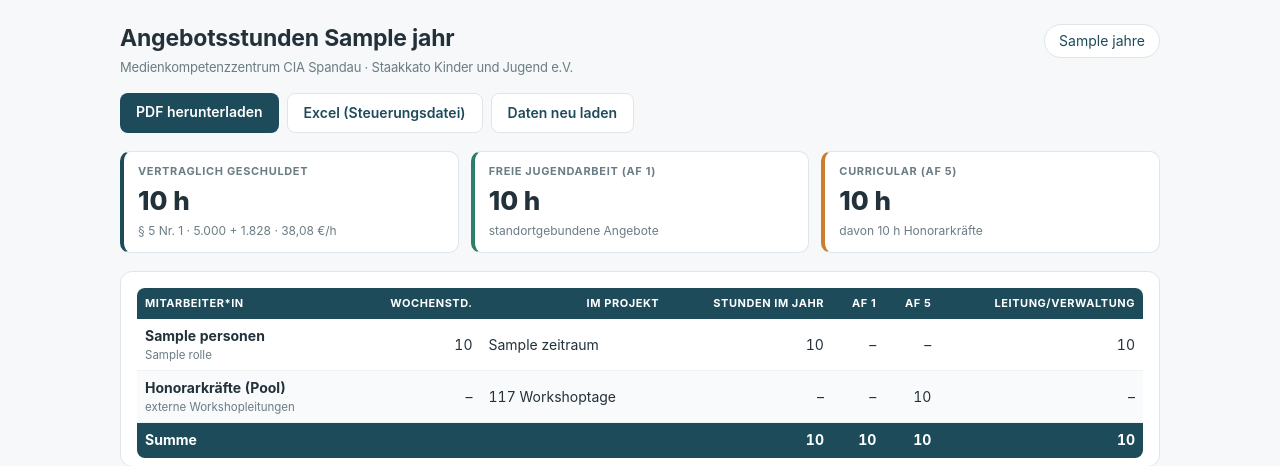
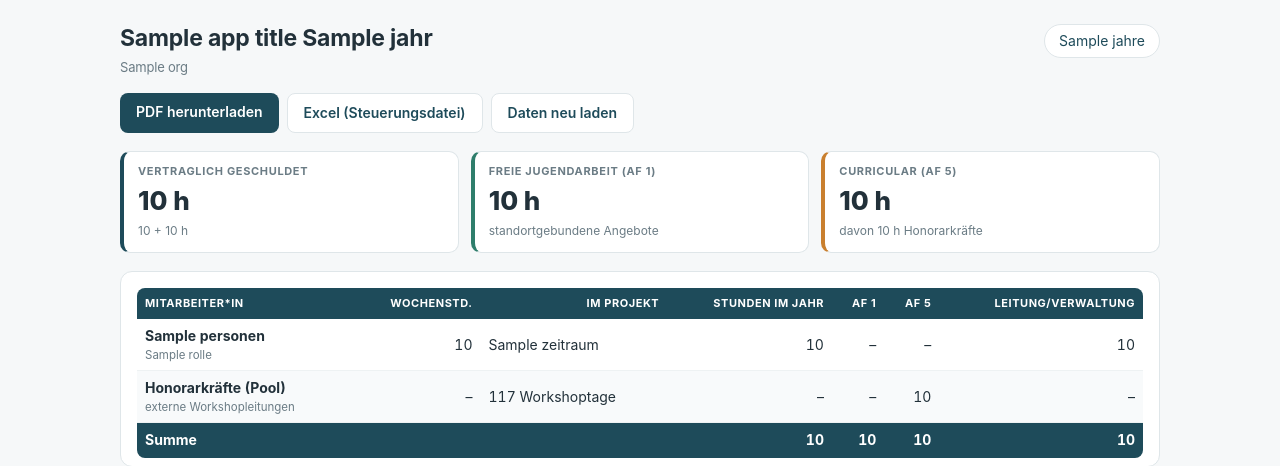
Before and after one commit to mekotools/angebotsstunden-cia, a FastAPI app: template templates/index.html in a window 1280 px wide. Shown: the top 466 px of the page. Run offline with FastAPI, Linux system fonts and the light colour scheme; the template is opened without the code that fills it: most values are stand-ins (such as "Sample title", 1, 10 or a date in 2020).

Commit message:
Konfigurierbarer Titel/Organisation, Sollwerte aus der Steuerungsdatei

```diff
--- a/app.py
+++ b/app.py
@@ -28,6 +28,8 @@ NC_PATH = os.environ.get(
     "NC_PATH", "1 Team CIA/Finanzierung CIA/Angebotsstunden-CIA-Modell.xlsx")
 LOCAL_FILE = os.environ.get("LOCAL_FILE", "")
 CACHE_SECONDS = int(os.environ.get("CACHE_SECONDS", "300"))
+APP_TITLE = os.environ.get("APP_TITLE", "Angebotsstunden")
+ORG = os.environ.get("ORG", "Medienkompetenzzentrum CIA Spandau")
 
 _lock = threading.Lock()
 _cache: dict = {"bytes": None, "ts": 0.0, "stand": "", "quelle": ""}
@@ -84,13 +86,14 @@ def index(request: Request, jahr: int = 2026, refresh: int = 0):
         "m": model["jahre"][jahr], "jahr": jahr,
         "jahre": sorted(model["jahre"]), "arbeitstage": model["arbeitstage"],
         "wochen": model["wochen"], "stand": c["stand"], "quelle": c["quelle"],
+        "app_title": APP_TITLE, "org": ORG,
     })
 
 
 @app.get("/export.pdf")
 def export_pdf():
     model, c = _model()
-    data = report.build(model, c["stand"])
+    data = report.build(model, c["stand"], ORG)
     return Response(data, media_type="application/pdf", headers={
         "Content-Disposition": 'inline; filename="Angebotsstunden-CIA.pdf"'})
 
--- a/report.py
+++ b/report.py
@@ -153,7 +153,7 @@ def _balken(pdf, m, y):
     return y + 5
 
 
-def build(model: dict, stand: str) -> bytes:
+def build(model: dict, stand: str, org: str = "Medienkompetenzzentrum") -> bytes:
     pdf = PDF(orientation="P", unit="mm", format="A4")
     pdf.add_font("D", "", FONT)
     pdf.add_font("D", "B", FONTB)
@@ -164,7 +164,7 @@ def build(model: dict, stand: str) -> bytes:
         m = model["jahre"][jahr]
         pdf.add_page()
         pdf.set_font("D", "B", 7.2); pdf.set_text_color(*PETROL)
-        pdf.set_xy(16, 10); pdf.cell(100, 3.6, "MEDIENKOMPETENZZENTRUM CIA SPANDAU")
+        pdf.set_xy(16, 10); pdf.cell(100, 3.6, org.upper()[:48])
         pdf.set_font("D", "", 7.2); pdf.set_text_color(*MUTED)
         pdf.set_xy(120, 10); pdf.cell(74, 3.6, "Staakkato Kinder und Jugend e.V.", align="R")
         pdf.set_draw_color(214, 221, 224); pdf.set_line_width(0.3); pdf.line(16, 15, 194, 15)
@@ -173,12 +173,12 @@ def build(model: dict, stand: str) -> bytes:
         pdf.set_font("D", "B", 11); pdf.set_text_color(*accent)
         pdf.set_xy(148, 22.5); pdf.cell(30, 5, marker, align="R")
         pdf.set_font("D", "", 9.4); pdf.set_text_color(*MUTED)
-        pdf.set_xy(16, 30); pdf.cell(178, 4, "Wer arbeitet wie viel woran — Aufstellung für das Jugendamt Spandau")
+        pdf.set_xy(16, 30); pdf.cell(178, 4, "Wer arbeitet wie viel woran — Aufstellung für das Jugendamt")
         pdf.line(16, 35, 194, 35)
 
         soll = m["soll"]
         _kpi(pdf, 16, 38.5, 57, "VERTRAGLICH GESCHULDET", f"{fmt(soll['ges'])} h",
-             "§ 5 Nr. 1 · 5.000 + 1.828 · 38,08 €/h")
+             f"{fmt(soll['af1'])} + {fmt(soll['af5'])} h")
         _kpi(pdf, 75.5, 38.5, 57, "FREIE JUGENDARBEIT (AF 1)", f"{fmt(soll['af1'])} h",
              "standortgebundene Angebote")
         _kpi(pdf, 135, 38.5, 57, "CURRICULAR (AF 5)", f"{fmt(soll['af5'])} h",
--- a/templates/index.html
+++ b/templates/index.html
@@ -3,7 +3,7 @@
 <head>
 <meta charset="utf-8">
 <meta name="viewport" content="width=device-width, initial-scale=1">
-<title>Angebotsstunden CIA Spandau · {{ jahr }}</title>
+<title>{{ app_title }} · {{ org }} · {{ jahr }}</title>
 <style>
   :root{
     --petrol:#1e4b5a; --green:#2e7d6b; --amber:#c97f2e; --sand:#e2a864;
@@ -66,8 +66,8 @@
 <body>
 <div class="wrap">
   <header>
-    <h1>Angebotsstunden {{ jahr }}
-      <small>Medienkompetenzzentrum CIA Spandau · Staakkato Kinder und Jugend e.V.</small>
+    <h1>{{ app_title }} {{ jahr }}
+      <small>{{ org }}</small>
     </h1>
     <nav class="tabs">
       {% for j in jahre %}<a href="/?jahr={{ j }}" class="{{ 'on' if j == jahr else '' }}">{{ j }}</a>{% endfor %}
@@ -83,7 +83,7 @@
   <section class="kpis">
     <div class="kpi"><div class="l">Vertraglich geschuldet</div>
       <div class="v">{{ m.soll.ges|de }} h</div>
-      <div class="s">§ 5 Nr. 1 · 5.000 + 1.828 · 38,08 €/h</div></div>
+      <div class="s">{{ m.soll.af1|de }} + {{ m.soll.af5|de }} h</div></div>
     <div class="kpi" style="border-left-color:var(--green)"><div class="l">Freie Jugendarbeit (AF 1)</div>
       <div class="v">{{ m.soll.af1|de }} h</div>
       <div class="s">standortgebundene Angebote</div></div>
```
Also changed, not shown: core.py (+4 -5 lines), README.md.
